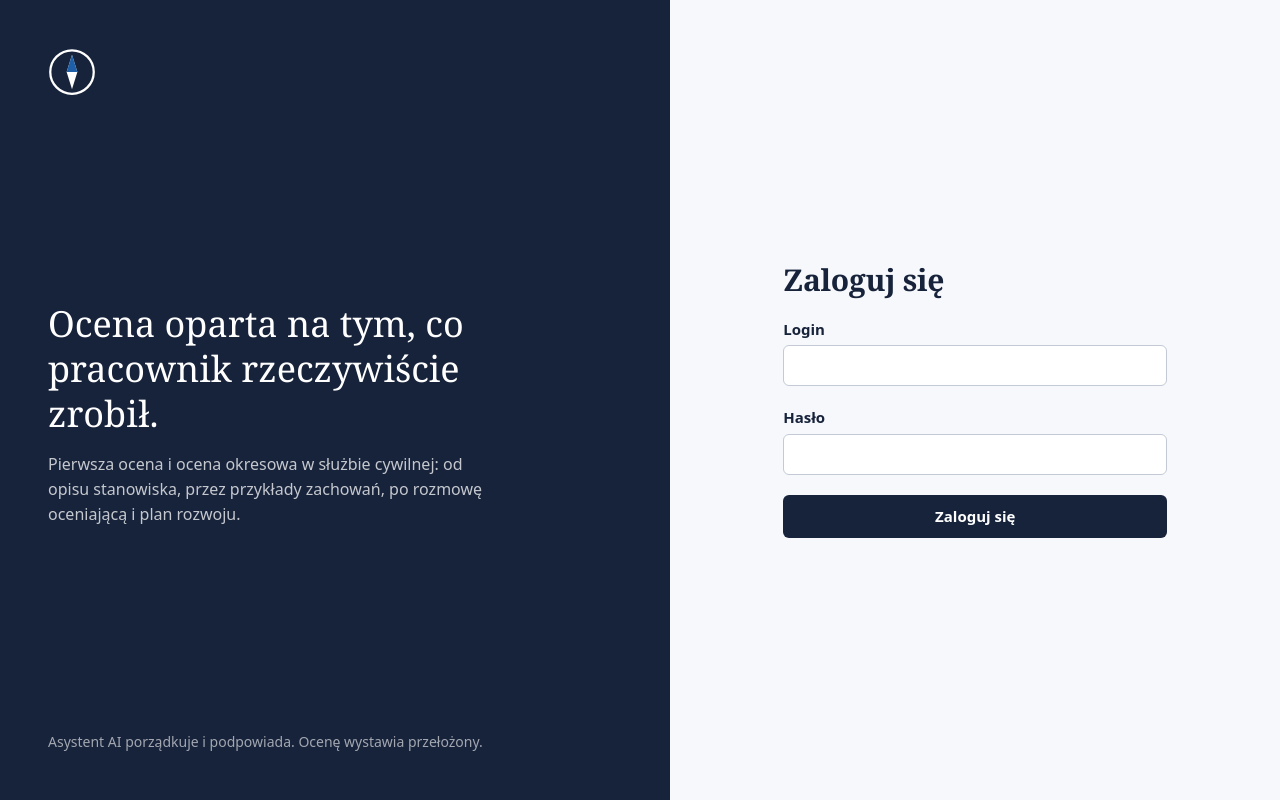
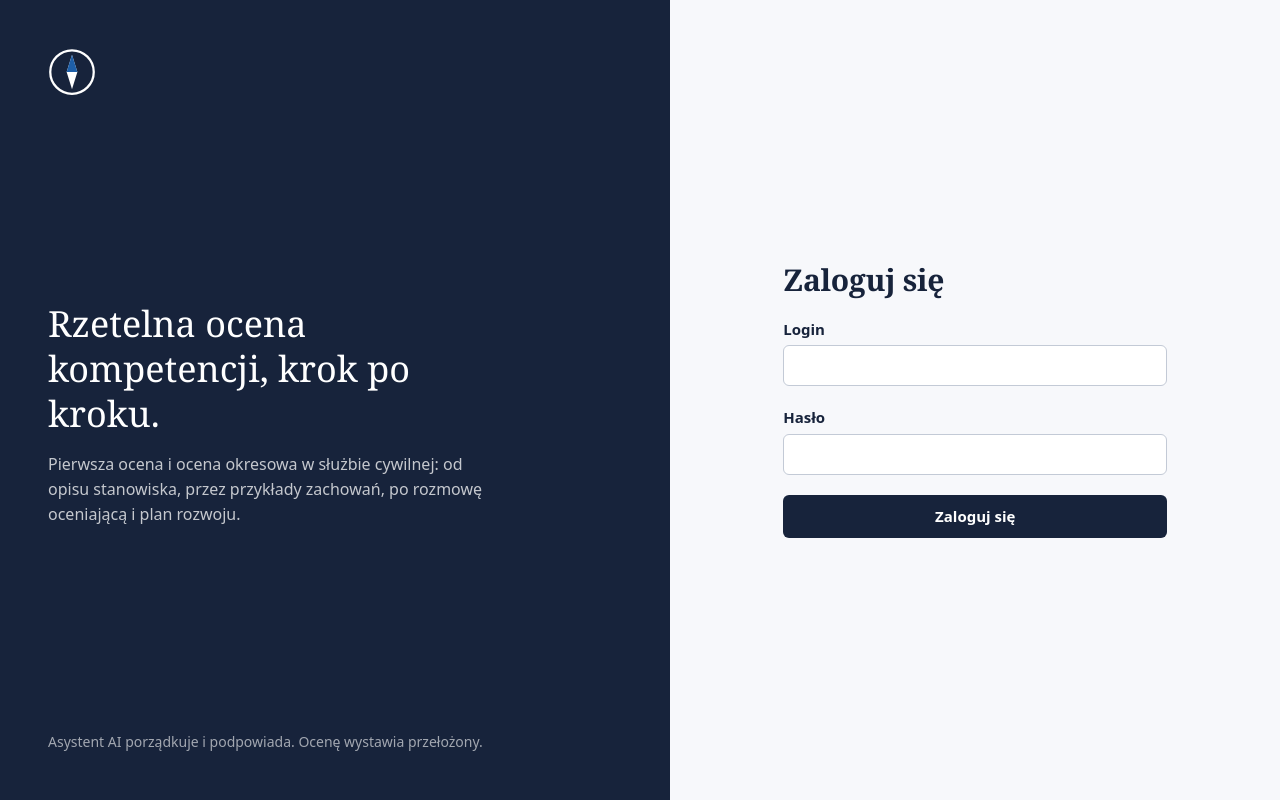
Before and after one commit to RL89pl/kompetiq, a React (Vite) app in the folder frontend/: page /logowanie in a window 1280 px wide. Built offline with nearby package versions, Linux system fonts and the light colour scheme.

Commit message:
Update login page headline

```diff
--- a/frontend/src/pages/LoginPage.tsx
+++ b/frontend/src/pages/LoginPage.tsx
@@ -37,7 +37,7 @@ export function LoginPage() {
       <div className="hidden flex-col justify-between bg-ink p-12 text-white md:flex">
         <CompassMark className="size-12 text-white" />
         <div className="max-w-md">
-          <p className="font-serif text-4xl leading-tight">Ocena oparta na tym, co pracownik rzeczywiście zrobił.</p>
+          <p className="font-serif text-4xl leading-tight">Rzetelna ocena kompetencji, krok po kroku.</p>
           <p className="mt-4 text-white/75">
             Pierwsza ocena i ocena okresowa w służbie cywilnej: od opisu stanowiska, przez przykłady zachowań,
             po rozmowę oceniającą i plan rozwoju.
```
